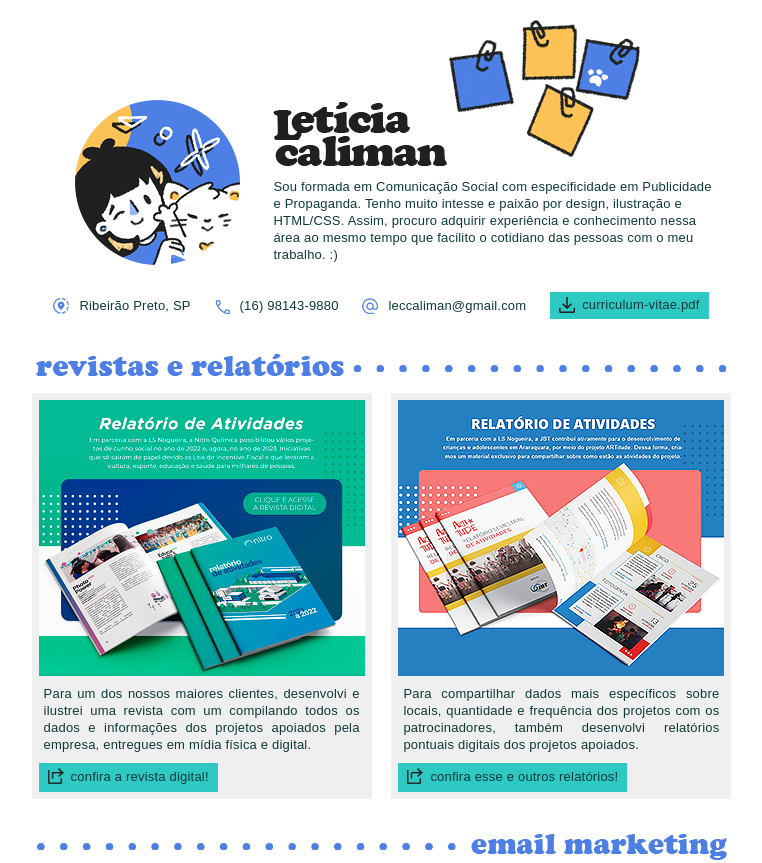
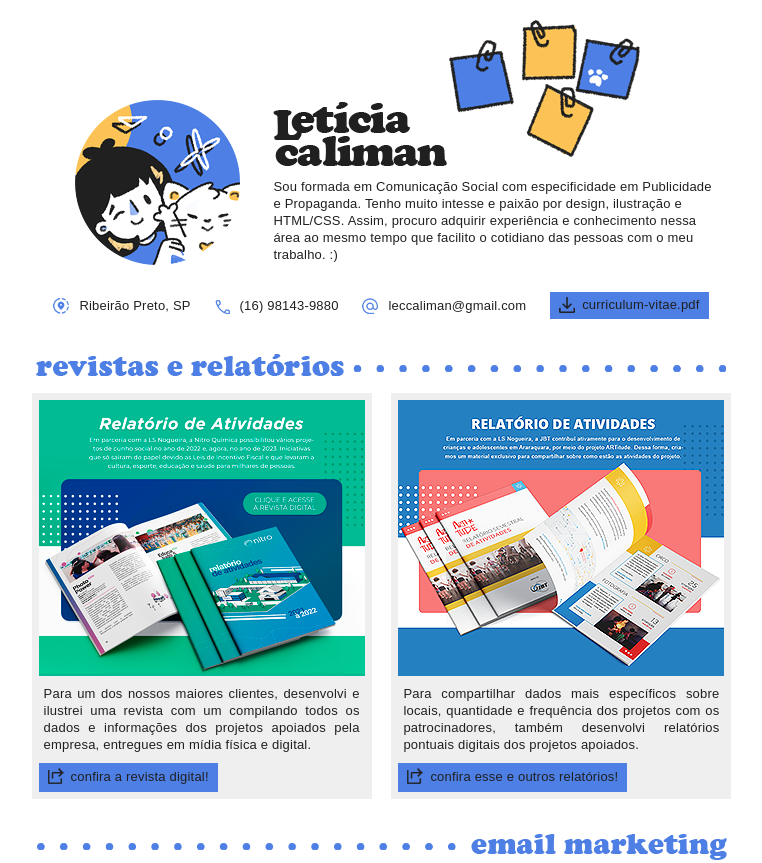
Before and after one commit to leticiacaliman/leticiacaliman.github.io, a plain HTML site: page index.html in a window 1280 px wide. Shown: the top 863 px of the page, without its empty margins (259-1021 px from the left). Drawn offline with Linux system fonts and the light colour scheme.

Commit message:
Update style.css

```diff
--- a/style.css
+++ b/style.css
@@ -23,7 +23,7 @@ body1{ padding-top: 100px;
 }
 body2{ display: inline-block;
     width: 444px;
-    color: #0f393a;
+    color: #202020;
     text-align: left;
     padding-left: 30px;
     vertical-align: top;
@@ -31,7 +31,7 @@ body2{ display: inline-block;
 
 body6{ display: inline-block;
     width: 415px;padding-top:10px;
-    color: #0f393a;
+    color: #202020;
     text-align: right;
     padding-right: 30px;
     vertical-align: top;
@@ -39,19 +39,19 @@ body6{ display: inline-block;
 agradecimento{display:block; margin-top:-60px;}
 image1{padding-left:30px;}
 image6{padding-right:60px;}
-topline {position: absolute; display:inline-block; width: 100%; background-color:#2dc9c2; height:10px;}
+topline {position: absolute; display:inline-block; width: 100%; background-color:#4d7fe5; height:10px;}
 image3{position: absolute; margin-left: 420px; margin-top:20px; }
 image4{position: absolute; margin-left: 130px; margin-top:0px; }
 creditos{font-size:10px; display:block;padding-top:40px;padding-bottom:30px; opacity:60%; font-family:verdana;}
 body3{ display: block;
     width: 705px;
-    color: #0f393a;
+    color: #202020;
     text-align: center;
     padding-top: 10px;
 
 }
 
-button1{ background-color: #2dc9c2; padding: 5px 9px; padding-bottom:7px; margin: 10px;}
+button1{ background-color: #4d7fe5; padding: 5px 9px; padding-bottom:7px; margin: 10px;}
 
 button2{margin:10px; vertical-align: middle;}
 
@@ -65,20 +65,20 @@ title1{ display:block; padding-top:40px; font-size:30px; color: #ffc038;}
 box1{ width:326px; background-color: #efefef; display: inline-block; padding: 7px; text-align: left; margin-bottom:25px;vertical-align:top;}
 
 boxtext { display:block; padding:5px; text-align: justify;}
-a{color: #f8868a; font-style: normal; text-decoration: none; border-bottom: 1px dashed #f8868a; line-height:0.4; }
-a:hover{color:#f8868a; border-bottom: 1px dotted #efefef;}
-button3{ display: inline-block;background-color: #2dc9c2; padding: 5px 9px; padding-bottom:7px; margin-top: 5px; }
+a{color: #fdc255; font-style: normal; text-decoration: none; border-bottom: 1px dashed #fdc255; line-height:0.4; }
+a:hover{color:#fdc255; border-bottom: 1px dotted #efefef;}
+button3{ display: inline-block;background-color: #4d7fe5; padding: 5px 9px; padding-bottom:7px; margin-top: 5px; }
 button3:hover, button1:hover { opacity: 80%;  }
-button3 a, button1 a{color:#0f393a;text-decoration: none; border-bottom:0px dashed #f8868a;}
-button3 a:hover, button1 a:hover{color:#0f393a;text-decoration: none; border-bottom:0px dashed #f8868a;}
+button3 a, button1 a{color:#202020;text-decoration: none; border-bottom:0px dashed #fdc255;}
+button3 a:hover, button1 a:hover{color:#202020;text-decoration: none; border-bottom:0px dashed #fdc255;}
 ::-moz-selection {
-    background:#ffcacc;
-    color: #0f393a;
+    background:#fdc255;
+    color: #202020;
     }
 
 ::selection {
-    background:#ffcacc;
-    color: #0f393a;
+    background:#fdc255;
+    color: #202020;
     }
 
 
```
